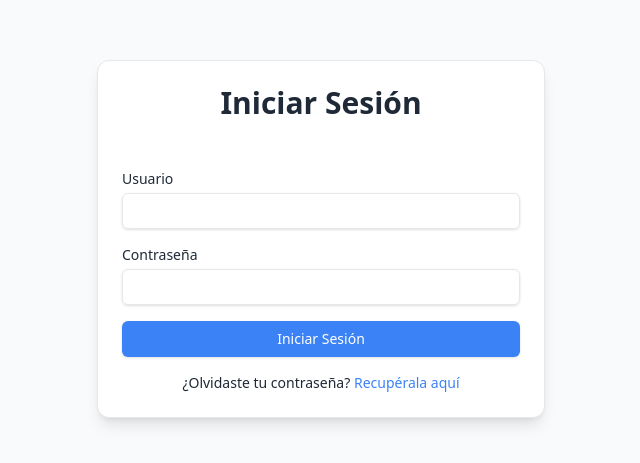
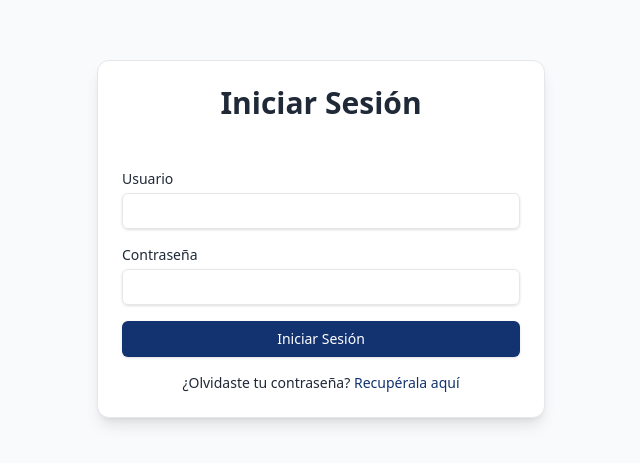
Before and after one commit to Fig-Joaquin/TemplatePERN, a React (Vite) app in the folder frontend/: page / in a window 1280 px wide. Shown: the part 161-624 px from the top of the page, without its empty margins (319-959 px from the left). Built offline with nearby package versions, Linux system fonts and the light colour scheme; no server answers; the HTML template or start-up script is replaced by a standard one.

Commit message:
Update sidebar paths and refine color variables; adjust primary, secondary, and accent colors for improved UI consistency

```diff
--- a/frontend/src/components/Sidebar.tsx
+++ b/frontend/src/components/Sidebar.tsx
@@ -55,8 +55,8 @@ const sidebarStructure = [
     icon: WrenchIcon,
     title: "Órdenes de Trabajo",
     items: [
-      { name: "Lista de órdenes", path: "/admin/ordenes" },
-      { name: "Crear orden", path: "/admin/ordenes/nueva" },
+      { name: "Lista de órdenes", path: "/admin/orden-trabajo" },
+      { name: "Crear orden", path: "/admin/nueva-orden-trabajo" },
       { name: "Pagos de órdenes", path: "/admin/ordenes/pagos" },
     ],
   },
--- a/frontend/src/index.css
+++ b/frontend/src/index.css
@@ -4,14 +4,14 @@
   --foreground: #1f2937;
   --card: #ffffff;
   --card-foreground: #1f2937;
-  --primary: #3b82f6;
-  --hover-primary: #1e6ff1;
+  --primary: #133270; /* Color primario */
+  --hover-primary: #0e2453; /* Variante más oscura para hover */
   --primary-foreground: #ffffff;
-  --secondary: #587AA6;
-  --hover-secondary: #445e80;
+  --secondary: #2a4d9c; /* Tono complementario al primario */
+  --hover-secondary: #1f387d; /* Variante más oscura para hover */
   --secondary-foreground: #ffffff;
-  --accent: #ec4899;
-  --hover-accent: #336cd665;
+  --accent: #4c6ec5; /* Acento relacionado con el primario */
+  --hover-accent: #3a59a8; /* Variante más oscura para hover */
   --accent-foreground: #ffffff;
   --muted: #eaedf3ad;
   --hover-muted: #adb1b43a;
@@ -22,68 +22,67 @@
   --border: #e5e7eb;
   --input: #e5e7eb;
   --hover-input: #d1d5db;
-  --ring: #3b82f6;
+  --ring: #133270; /* Anillo resaltado con el color primario */
   --radius: 0.5rem;
   --popover: #ffffff;
   --hover-popover: #e5e7eb;
   --popover-foreground: #1f2937;
-  --chart-1: #3b82f6;
-  --chart-2: #60a5fa;
-  --chart-3: #ec4899;
+  --chart-1: #133270; /* Gráficos usando el primario */
+  --chart-2: #2a4d9c; /* Segundo tono para gráficos */
+  --chart-3: #4c6ec5; /* Tercer tono para gráficos */
   --chart-4: #16a34a;
   --chart-5: #fbbf24;
   --sidebar-background: #f9fafb;
   --sidebar-foreground: #1f2937;
-  --sidebar-primary: #3b82f6;
+  --sidebar-primary: #133270; /* Sidebar usa el primario */
   --sidebar-primary-foreground: #ffffff;
-  --sidebar-accent: #ec4899;
+  --sidebar-accent: #4c6ec5; /* Acento en el sidebar */
   --sidebar-accent-foreground: #ffffff;
   --sidebar-border: #e5e7eb;
-  --sidebar-ring: #3b82f6;
+  --sidebar-ring: #133270; /* Anillo en el sidebar */
 }
-
 /* Variables para modo oscuro */
 .dark {
   --background: #1f2937;
   --foreground: #f9fafb;
   --card: #111827;
   --card-foreground: #f9fafb;
-  --primary: #60a5fa;
-  --hover-primary: #a5d8ff;
-  --primary-foreground: #1f2937;
-  --secondary: #93c5fd;
-  --hover-secondary: #60a5fa;
-  --secondary-foreground: #1f2937;
-  --accent: #bea8f9;
-  --hover-accent: #f472b6;
-  --accent-foreground: #1f2937;
+  --primary: #3a59a8; /* Versión más clara del primario para modo oscuro */
+  --hover-primary: #4c6ec5; /* Hover más claro */
+  --primary-foreground: #f9fafb;
+  --secondary: #4c6ec5; /* Tono complementario */
+  --hover-secondary: #3a59a8; /* Hover más claro */
+  --secondary-foreground: #f9fafb;
+  --accent: #6083d6; /* Acento relacionado con el primario */
+  --hover-accent: #4c6ec5; /* Hover más claro */
+  --accent-foreground: #f9fafb;
   --muted: #6b7280;
   --hover-muted: #4b55632d;
   --muted-foreground: #e5e7eb;
   --destructive: #f87171;
-  --destructive-foreground: #1f2937;
+  --destructive-foreground: #f9fafb;
   --hover-destructive: #dc2626;
   --border: #374151;
   --input: #374151;
   --hover-input: #2d3748;
-  --ring: #60a5fa;
+  --ring: #3a59a8; /* Anillo resaltado con el primario */
   --radius: 0.5rem;
   --popover: #111827;
   --hover-popover: #1f2937;
   --popover-foreground: #f9fafb;
-  --chart-1: #60a5fa;
-  --chart-2: #93c5fd;
-  --chart-3: #f9a8d4;
+  --chart-1: #3a59a8; /* Gráficos usando el primario */
+  --chart-2: #4c6ec5; /* Segundo tono para gráficos */
+  --chart-3: #6083d6; /* Tercer tono para gráficos */
   --chart-4: #4ade80;
   --chart-5: #facc15;
   --sidebar-background: #1f2937;
   --sidebar-foreground: #f9fafb;
-  --sidebar-primary: #60a5fa;
-  --sidebar-primary-foreground: #1f2937;
-  --sidebar-accent: #f9a8d4;
-  --sidebar-accent-foreground: #1f2937;
+  --sidebar-primary: #3a59a8; /* Sidebar usa el primario */
+  --sidebar-primary-foreground: #f9fafb;
+  --sidebar-accent: #6083d6; /* Acento en el sidebar */
+  --sidebar-accent-foreground: #f9fafb;
   --sidebar-border: #374151;
-  --sidebar-ring: #60a5fa;
+  --sidebar-ring: #3a59a8; /* Anillo en el sidebar */
 }
 
 /* Importa TailwindCSS */
```
